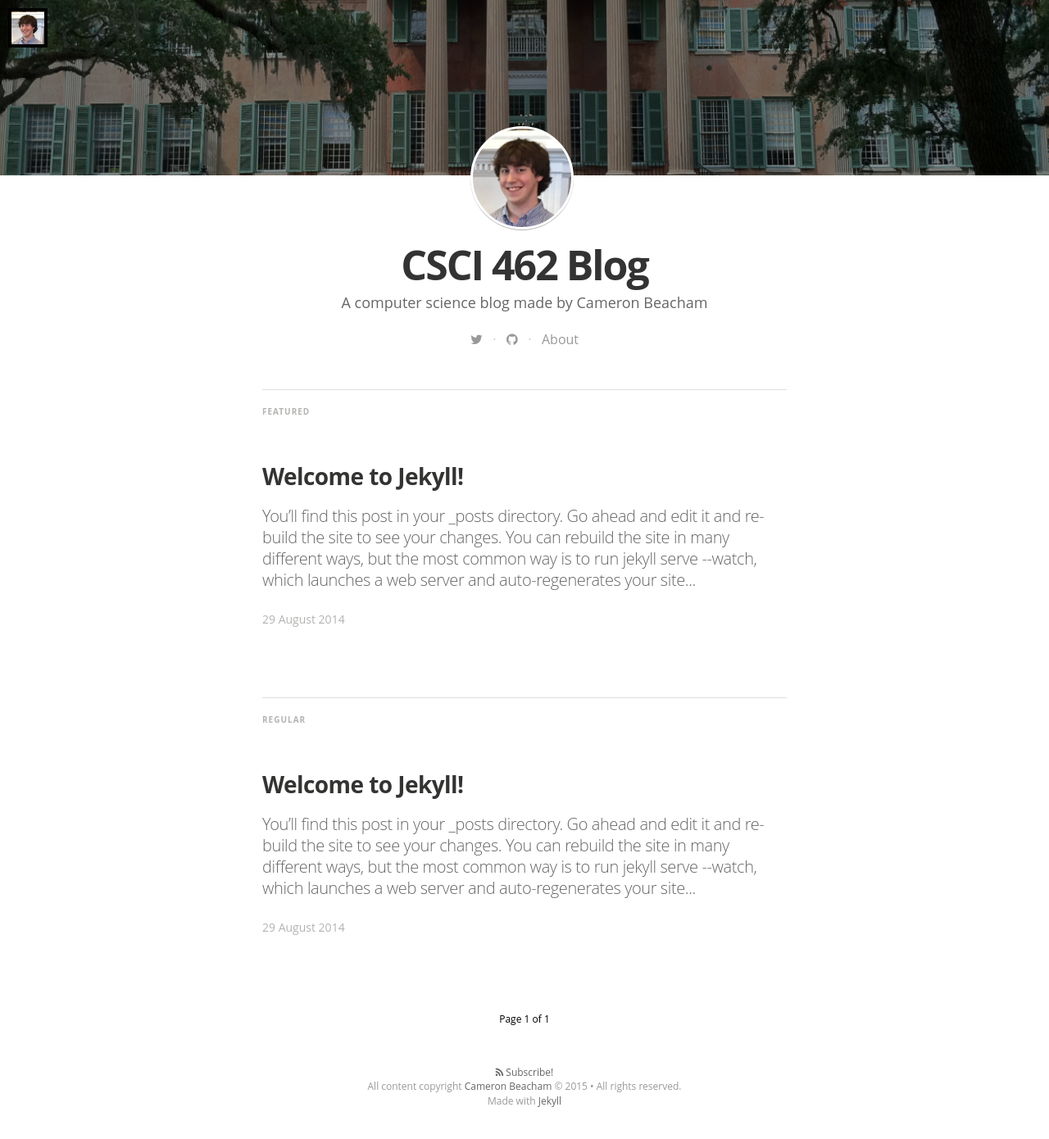
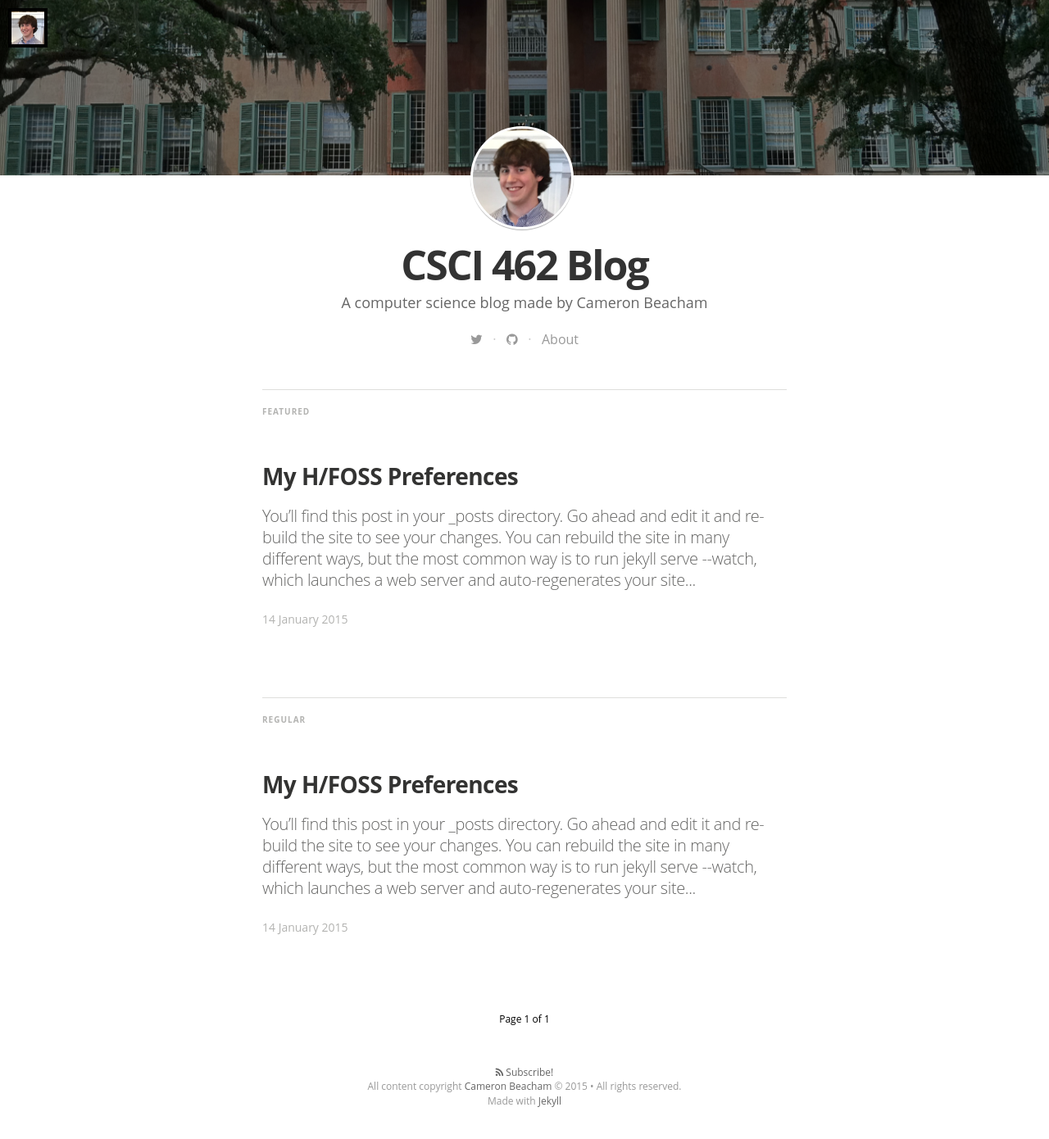
Before and after one commit to beachamc/beachamc.github.io, a Jekyll site: the page built from index.html, in a window 1280 px wide and 1400 px high, scrolled down 236 px. Shown: the top 1390 px of the window at 82% size. Built offline with Jekyll 4.4.1, drawn with Linux system fonts in a browser that asks for light colours; nearby versions of some CDN libraries; some web fonts are replaced; Markdown is read by kramdown in place of the engine named in the settings; the list of posts is cut into pages by our own code.

Commit message:
updating posts

```diff
--- a/_posts/2014-08-29-welcome-to-jekyll.markdown
+++ b/_posts/2015-01-14-My-HFOSS-Preferences.markdown
@@ -1,10 +1,10 @@
 ---
 layout: post
-title:  "Welcome to Jekyll!"
-date:   2014-08-29 14:34:25
-categories: jekyll update
+title:  "My H/FOSS Preferences"
+date:   2015-01-14 20:09:25
+categories: homework
 tags: featured
-image: /assets/article_images/2014-08-29-welcome-to-jekyll/desktop.jpg
+image: /assets/images/cover.jpg
 ---
 You’ll find this post in your `_posts` directory. Go ahead and edit it and re-build the site to see your changes. You can rebuild the site in many different ways, but the most common way is to run `jekyll serve --watch`, which launches a web server and auto-regenerates your site when a file is updated.
 
```
